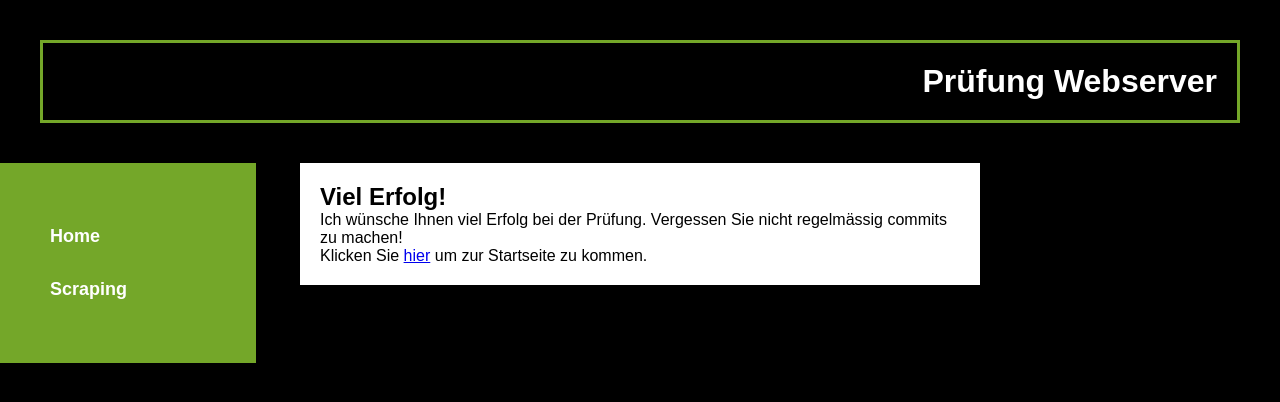
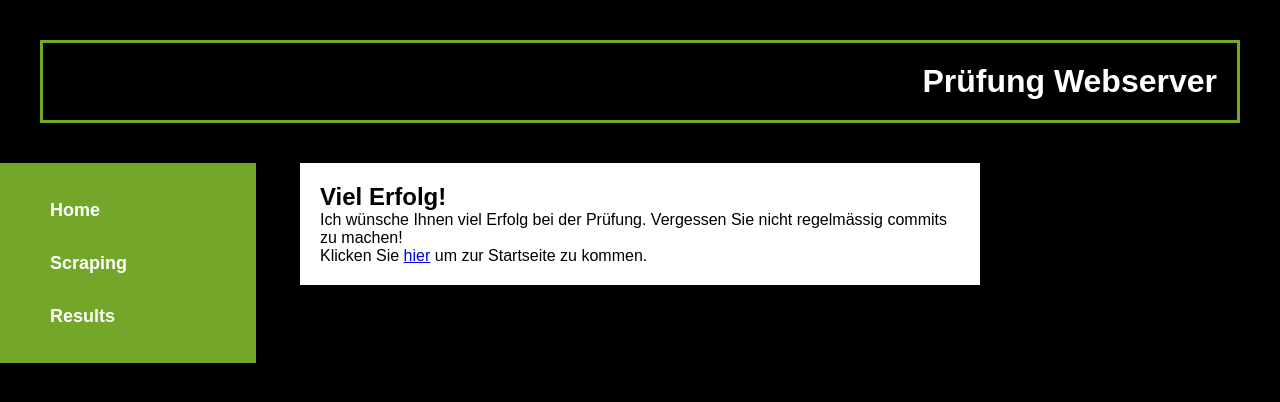
Before and after one commit to cedricgeissmann/nachpruefung-webserver-1mz, a Flask app: page / in a window 1280 px wide. Shown: the top 402 px of the page. Run offline with Flask 2, Linux system fonts and the light colour scheme.

Commit message:
Aufgabe 4 fertig

```diff
--- a/run.py
+++ b/run.py
@@ -24,6 +24,10 @@ def scraping():
     data = load_json("data-to-scrape.json")
     return render_template("scraping.html", table=data)
 
+@app.route("/results")
+def results():
+    data = load_json("results.html")
+    return render_templates("results.html")
 
 # starts the webserver
 if __name__ == "__main__":
--- a/templates/base.html
+++ b/templates/base.html
@@ -16,6 +16,9 @@
         <li class="nav-item">
             <a class="nav-link" href="/scraping">Scraping</a>
         </li>
+        <li class="nav-item">
+            <a class="nav-link" href="/">Results</a>
+        </li>
     </ul>
     <div id="content">
     {% block content %}
--- /dev/null
+++ b/templates/results.html
@@ -0,0 +1,3 @@
+<section class="entery>"
+    <h4>results lol</h4>
+    <div id="1"
```
